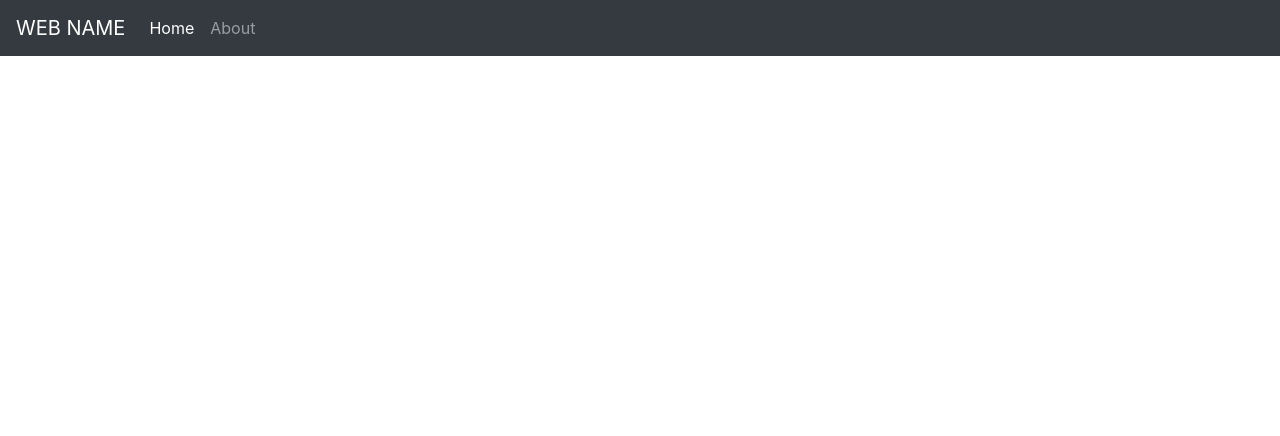
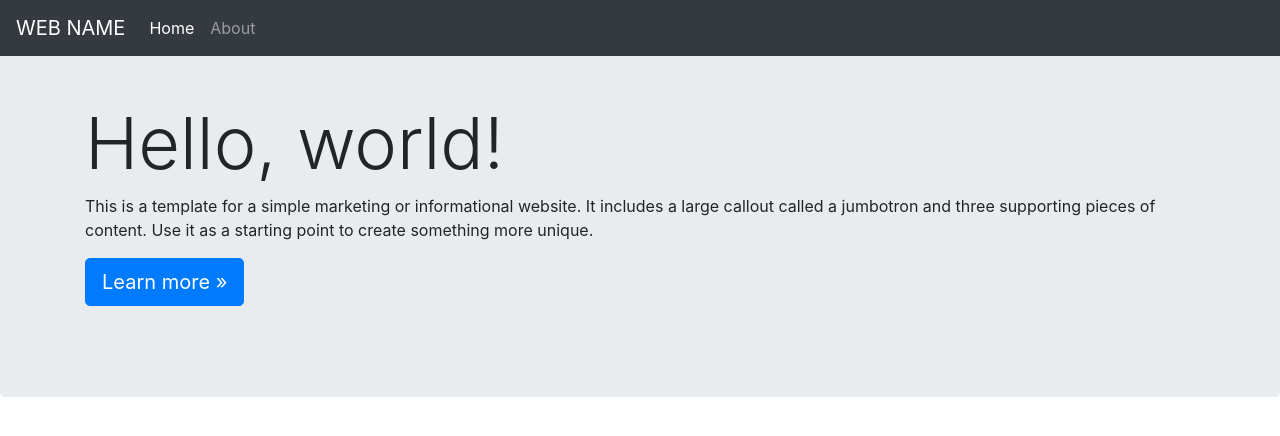
Before and after one commit to Abdulmuktinur/web-company, a plain HTML site: page index.html in a window 1280 px wide. Drawn offline with nearby package versions, Linux system fonts and the light colour scheme.

Commit message:
add.main.jumbotron

```diff
--- a/index.html
+++ b/index.html
@@ -24,6 +24,16 @@
             </ul>
         </nav>
     </header>
+
+    <main role="main">
+        <div class="jumbotron" style="padding-top: 100px; padding-bottom: 75px;">
+            <div class="container">
+              <h1 class="display-3">Hello, world!</h1>
+              <p>This is a template for a simple marketing or informational website. It includes a large callout called a jumbotron and three supporting pieces of content. Use it as a starting point to create something more unique.</p>
+              <p><a class="btn btn-primary btn-lg" href="#" role="button">Learn more &raquo;</a></p>
+            </div>
+        </div>
+    </main>
     <!-- Optional JavaScript -->
     <!-- jQuery first, then Popper.js, then Bootstrap JS -->
     <script src="https://code.jquery.com/jquery-3.2.1.slim.min.js" integrity="sha384-KJ3o2DKtIkvYIK3UENzmM7KCkRr/rE9/Qpg6aAZGJwFDMVNA/GpGFF93hXpG5KkN" crossorigin="anonymous"></script>
```
